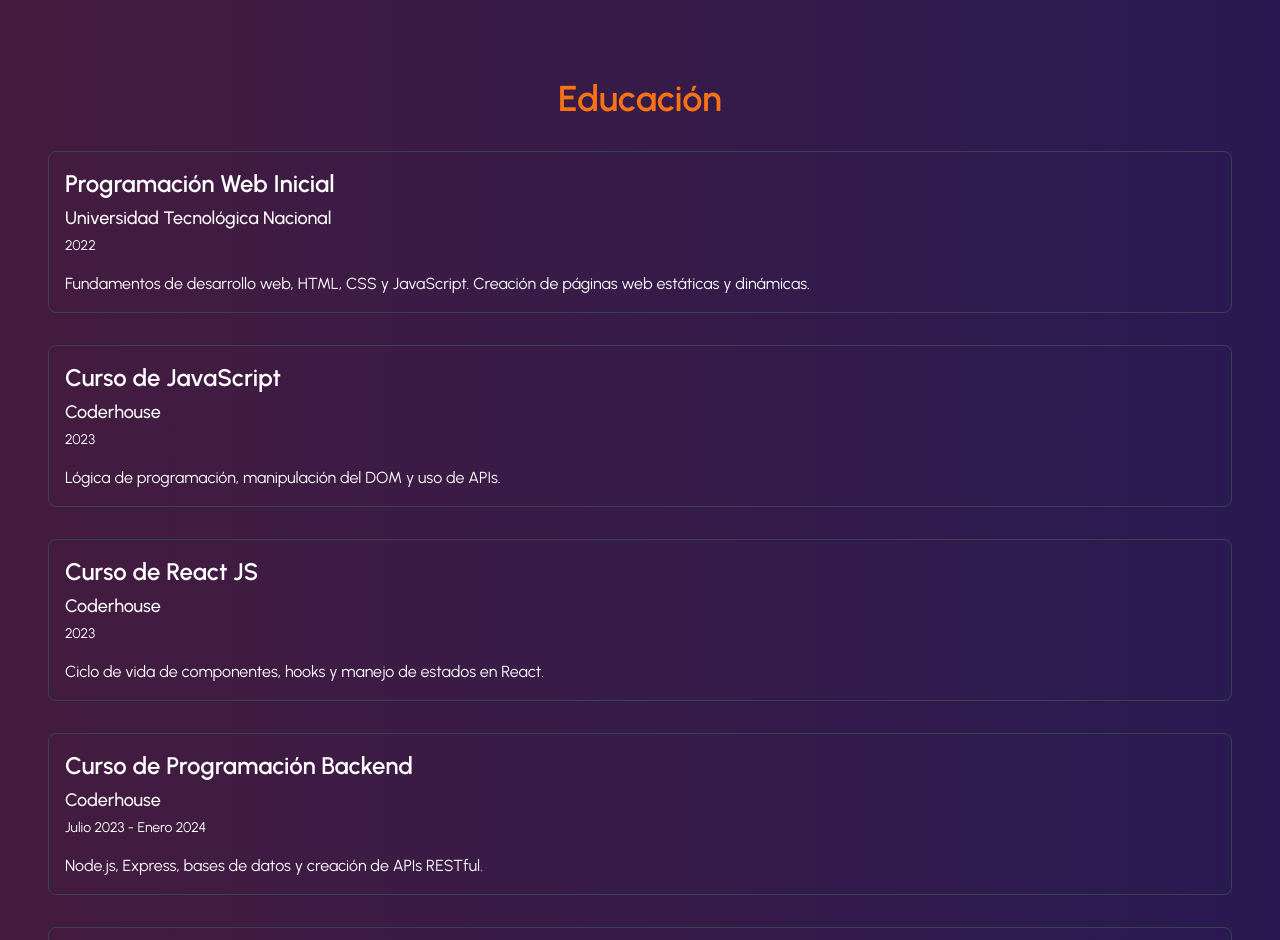
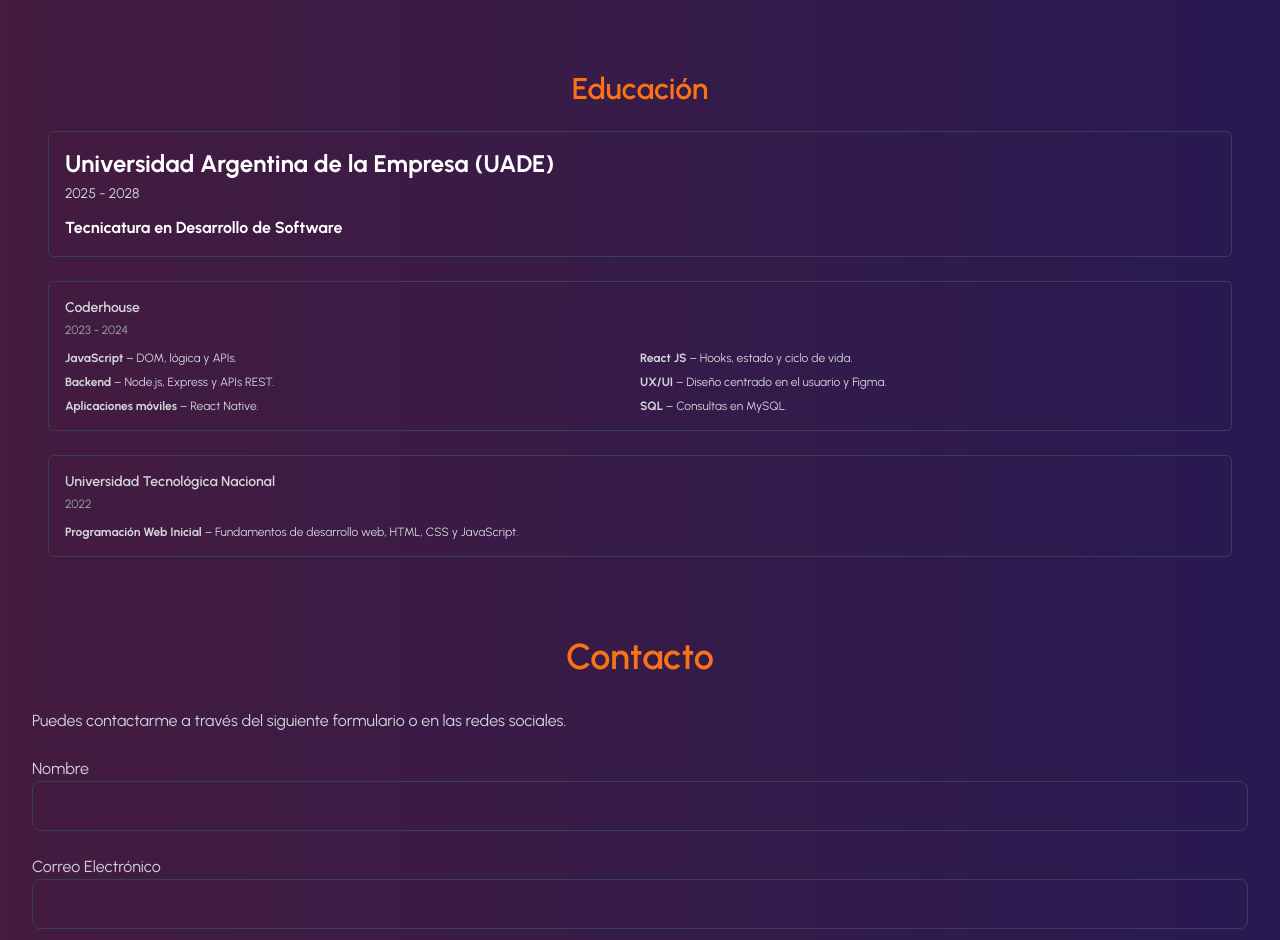
Before and after one commit to LopezVillaFrancisco/Porfolio, a Next.js app: page / in a window 1280 px wide. Shown: the part 1860-2800 px from the top of the page. Built offline with nearby package versions, Linux system fonts and the light colour scheme.

Commit message:
changes in education

```diff
--- a/src/components/Education.tsx
+++ b/src/components/Education.tsx
@@ -1,68 +1,77 @@
 import React from 'react';
 
-const educationData = [
+const groupedEducationData = [
   {
-    title: { es: 'Programación Web Inicial', en: 'Intro to Web Programming' },
-    institution: 'Universidad Tecnológica Nacional',
-    year: '2022',
+    institution: 'Universidad Argentina de la Empresa (UADE)',
+    year: '2025 - 2028',
+    courses: [
+      {
+        title: { es: 'Tecnicatura en Desarrollo de Software', en: 'Software Development Associate Degree' },
+        description: { es: '', en: '' },
+      },
+    ],
+    isMain: true,
+  },
+  {
+    institution: 'Coderhouse',
+    year: '2023 - 2024',
+    courses: [
+      {
+        title: { es: 'JavaScript', en: 'JavaScript' },
         description: {
-      es: 'Fundamentos de desarrollo web, HTML, CSS y JavaScript. Creación de páginas web estáticas y dinámicas.',
-      en: 'Fundamentals of web development, HTML, CSS, and JavaScript. Creation of static and dynamic web pages.',
+          es: 'DOM, lógica y APIs.',
+          en: 'DOM, logic, and APIs.',
         },
       },
       {
-    title: { es: 'Curso de JavaScript', en: 'JavaScript Course' },
-    institution: 'Coderhouse',
-    year: '2023',
+        title: { es: 'React JS', en: 'React JS' },
         description: {
-      es: 'Lógica de programación, manipulación del DOM y uso de APIs.',
-      en: 'Programming logic, DOM manipulation, and API usage.',
+          es: 'Hooks, estado y ciclo de vida.',
+          en: 'Hooks, state, and lifecycle.',
         },
       },
       {
-    title: { es: 'Curso de React JS', en: 'React JS Course' },
-    institution: 'Coderhouse',
-    year: '2023',
+        title: { es: 'Backend', en: 'Backend' },
         description: {
-      es: 'Ciclo de vida de componentes, hooks y manejo de estados en React.',
-      en: 'Component lifecycle, hooks, and state management in React.',
+          es: 'Node.js, Express y APIs REST.',
+          en: 'Node.js, Express, and REST APIs.',
         },
       },
       {
-    title: { es: 'Curso de Programación Backend', en: 'Backend Programming Course' },
-    institution: 'Coderhouse',
-    year: 'Julio 2023 - Enero 2024',
+        title: { es: 'UX/UI', en: 'UX/UI' },
         description: {
-      es: 'Node.js, Express, bases de datos y creación de APIs RESTful.',
-      en: 'Node.js, Express, databases, and creating RESTful APIs.',
+          es: 'Diseño centrado en el usuario y Figma.',
+          en: 'User-centered design and Figma.',
         },
       },
       {
-    title: { es: 'Diseño UX/UI', en: 'UX/UI Design' },
-    institution: 'Coderhouse',
-    year: 'Marzo 2024 - Junio 2024',
+        title: { es: 'Aplicaciones móviles', en: 'Mobile Apps' },
         description: {
-      es: 'Principios de diseño centrado en el usuario, wireframes y prototipos en Figma.',
-      en: 'User-centered design principles, wireframing, and prototyping in Figma.',
-    },
-  },
-  {
-    title: { es: 'Desarrollo de Aplicaciones', en: 'Application Development' },
-    institution: 'Coderhouse',
-    year: 'Marzo 2024 - Mayo 2024',
-    description: {
-      es: 'Desarrollo de aplicaciones móviles con React Native.',
-      en: 'Mobile application development with React Native.',
+          es: 'React Native.',
+          en: 'React Native.',
         },
       },
       {
         title: { es: 'SQL', en: 'SQL' },
-    institution: 'Coderhouse',
-    year: 'Agosto 2024 - Noviembre 2024',
         description: {
-      es: 'Manejo de bases de datos relacionales y consultas avanzadas en MySQL.',
-      en: 'Managing relational databases and advanced queries in MySQL.',
+          es: 'Consultas en MySQL.',
+          en: 'MySQL queries.',
         },
+      },
+    ],
+  },
+  {
+    institution: 'Universidad Tecnológica Nacional',
+    year: '2022',
+    courses: [
+      {
+        title: { es: 'Programación Web Inicial', en: 'Intro to Web Programming' },
+        description: {
+          es: 'Fundamentos de desarrollo web, HTML, CSS y JavaScript.',
+          en: 'Fundamentals of web development, HTML, CSS, and JavaScript.',
+        },
+      },
+    ],
   },
 ];
 
@@ -72,22 +81,44 @@ interface EducationProps {
 
 const Education: React.FC<EducationProps> = ({ isEnglish }) => {
   return (
-    <section className="py-12 px-4 md:px-12 text-white" id='education'>
-      <h2 className="text-4xl font-semibold mb-8 text-center text-orange-500">
+    <section className="py-10 px-4 md:px-12 text-white" id="education">
+      <h2 className="text-3xl font-semibold mb-6 text-center text-orange-500">
         {isEnglish ? 'Education' : 'Educación'}
       </h2>
-      <div className="space-y-8">
-        {educationData.map((item, index) => (
-          <div key={index} className="border border-gray-700 p-4 rounded-lg">
-            <h3 className="text-2xl font-semibold mb-1">{isEnglish ? item.title.en : item.title.es}</h3>
-            <p className="text-lg font-medium mb-1">{item.institution}</p>
-            <p className="text-sm mb-4">{item.year}</p>
-            <p className="text-base">{isEnglish ? item.description.en : item.description.es}</p>
+      <div className="space-y-6">
+        {groupedEducationData.map((group, index) => (
+          <div
+            key={index}
+            className="border border-gray-700 p-4 rounded-md"
+          >
+            <div
+              className={`mb-1 ${group.isMain ? 'text-2xl font-bold' : 'text-sm font-semibold text-gray-300'}`}
+            >
+              {group.institution}
+            </div>
+            <div className={`${group.isMain ? 'text-sm text-gray-300' : 'text-xs text-gray-400'} mb-3`}>
+              {group.year}
+            </div>
+            <div className={`grid grid-cols-1 ${group.isMain ? 'text-base' : 'md:grid-cols-2 gap-y-2 text-xs text-gray-300'}`}>
+              {group.courses.map((course, idx) => (
+                <div key={idx}>
+                  <strong>{isEnglish ? course.title.en : course.title.es}</strong>
+                  {course.description.es && (
+                    <>
+                      {' – '}
+                      <span>
+                        {isEnglish ? course.description.en : course.description.es}
+                      </span>
+                    </>
+                  )}
+                </div>
+              ))}
+            </div>
           </div>
         ))}
       </div>
     </section>
   );
-}
+};
 
 export default Education;
```
Lines whose indentation alone changed are shown as unchanged.
